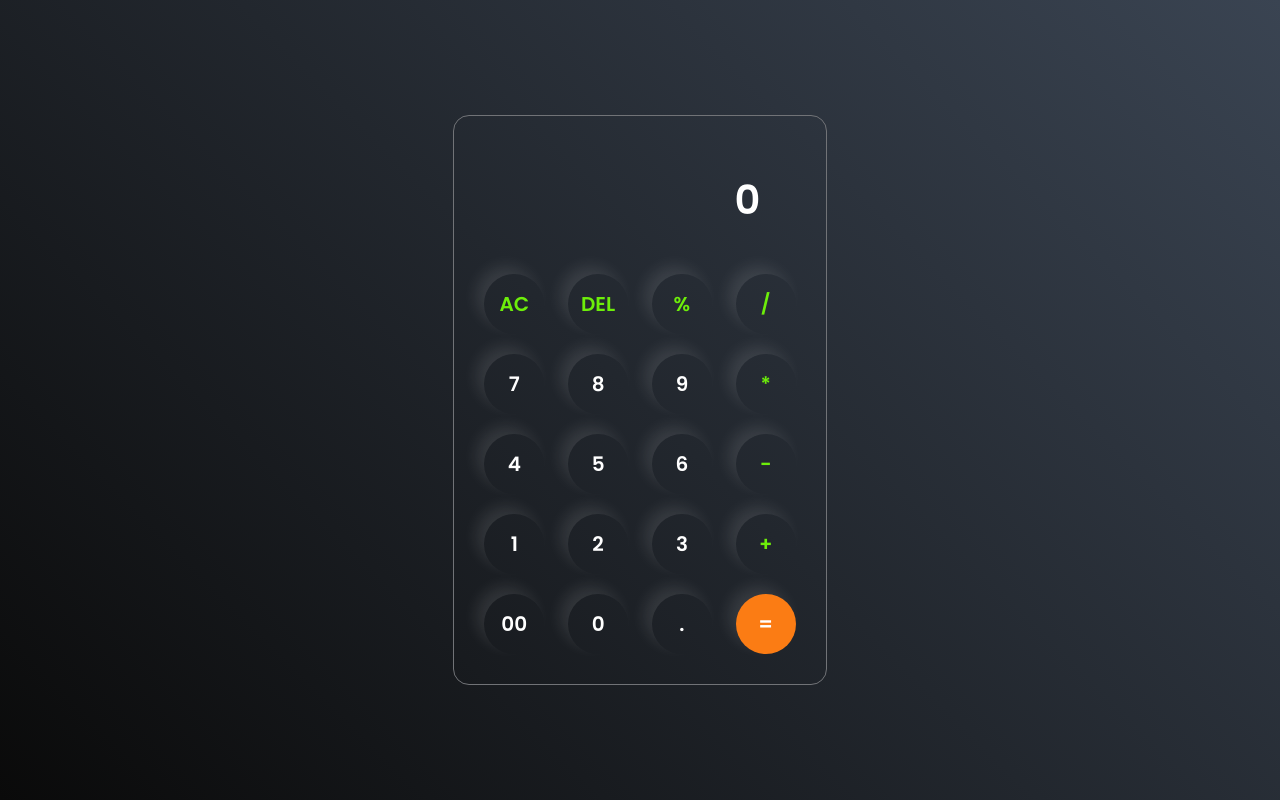
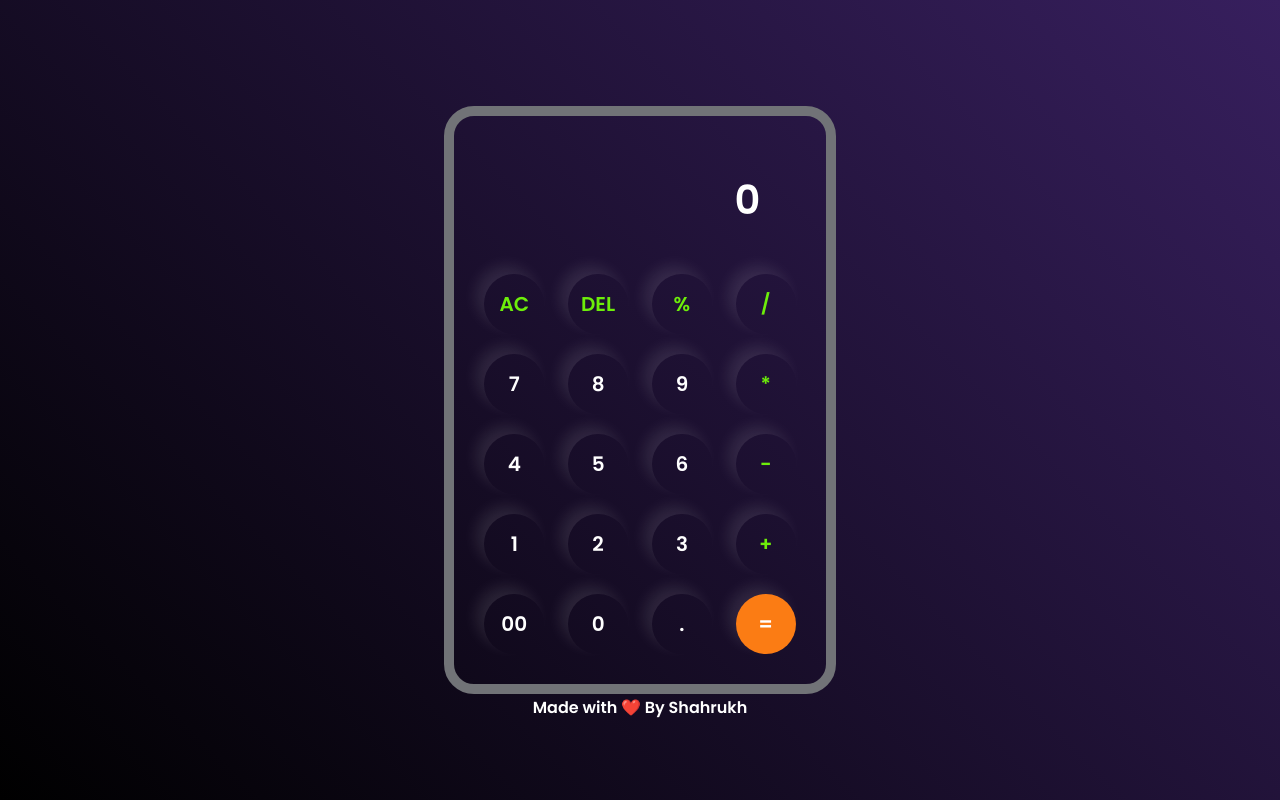
Before and after one commit to ShahrukhJ/Calculator, a plain HTML site: page index.html in a window 1280 px wide. Both pictures are taken after a click on the button "AC". Drawn offline with Linux system fonts and the light colour scheme.

Commit message:
new changes
updated new favicon, increased size of border around calculator , added linkedin link below calculator

```diff
--- a/index.html
+++ b/index.html
@@ -1,21 +1,22 @@
 <!DOCTYPE html>
 <html lang="en">
   <head>
-    <meta charset="UTF-8">
-    <meta http-equiv="X-UA-Compatible" content="IE=edge">
-    <meta name="viewport" content="width=device-width, initial-scale=1.0">
-    <title>Simple_Calculator</title>
-    <link rel="stylesheet" href="style.css">
+    <meta charset="UTF-8" />
+    <meta http-equiv="X-UA-Compatible" content="IE=edge" />
+    <!--meta name="viewport" content="width=device-width, initial-scale=1.0" /-->
+    <title>Calculator(byShahrukh)</title>
+    <link rel="stylesheet" href="style.css" />
+    <link rel="icon" href="photo/wolf.png" type="image/x-icon" />
   </head>
   <body>
     <div class="calculator">
-        <input type="text" placeholder="0" id="inputBox">
+      <input type="text" placeholder="0" id="inputBox" />
 
       <div>
         <button class="operator">AC</button>
         <button class="operator">DEL</button>
         <button class="operator">%</button>
-            <button class="operator" >/</button>
+        <button class="operator">/</button>
       </div>
       <div>
         <button>7</button>
@@ -42,6 +43,17 @@
         <button class="equalBtn">=</button>
       </div>
     </div>
+
+    <footer>
+      <h6></h6>
+        <strong
+          ><a href="https://www.linkedin.com/in/shahrukhjamadar/" target="_blank"
+          >Made with ❤️ By
+          Shahrukh</a
+          ></strong
+        >
+      </h6>
+    </footer>
     <script src="script.js"></script>
   </body>
 </html>
--- a/script.js
+++ b/script.js
@@ -1,35 +1,22 @@
-let input = document.getElementById('inputBox');
-let buttons = document.querySelectorAll('button');
+let input = document.getElementById("inputBox");
+let buttons = document.querySelectorAll("button");
 
-let string  = "";
+let string = "";
 let arr = Array.from(buttons);
-arr.forEach(button => {
-    button.addEventListener('click', (e) =>{
-      try{
-        if (e.target.innerHTML == '=')
-        {
+arr.forEach((button) => {
+  button.addEventListener("click", (e) => {
+    if (e.target.innerHTML == "=") {
       string = eval(string);
       input.value = string;
-        }
-        else if(e.target.innerHTML == 'AC')
-        {
+    } else if (e.target.innerHTML == "AC") {
       string = "";
-            input.value = string
-        }
-        else if(e.target.innerHTML == 'DEL')
-        {
-            string = string.substring(0,string.length-1);
       input.value = string;
-        }
-        else{
+    } else if (e.target.innerHTML == "DEL") {
+      string = string.substring(0, string.length - 1);
+      input.value = string;
+    } else {
       string += e.target.innerHTML;
       input.value = string;
     }
-      }
-      catch(err){
-        console.log('Error:', err.message);
-      input.value = 'Error';
-      string = '';
-      }
-    })
   });
+});
--- a/style.css
+++ b/style.css
@@ -1,47 +1,48 @@
-@import url('https://fonts.googleapis.com/css2?family=Poppins:wght@600&display=swap');
+@import url("https://fonts.googleapis.com/css2?family=Poppins:wght@600&display=swap");
 
-*{
+* {
   margin: 0;
   padding: 0;
   box-sizing: border-box;
-    font-family: 'Poppins', sans-serif;
+  font-family: "Poppins", sans-serif;
 }
 
-body{
+body {
   width: 100%;
   height: 100vh;
   display: flex;
   justify-content: center;
-    align-items:center;
-    background: linear-gradient(45deg,#0a0a0a,#3a4452);
+  align-items: center;
+  background: linear-gradient(45deg, #000000, #371f5e);
 }
 
-.calculator{
-    border: 1px solid #717377;
+.calculator {
+  border: 10px solid #717377;
   padding: 20px;
-    border-radius: 16px;
+  border-radius: 30px;
   background: transparent;
   box-shadow: 0px 3px 15px (113, 115, 119, 0.5);
 }
 
-input{
+input {
   width: 300px;
   border: none;
   padding: 24px;
   margin: 10px;
   background: transparent;
-    box-shadow: 0px 3px 15px rgbs(84,84,84,0.1);
+  box-shadow: 0px 3px 15px rgbs(84, 84, 84, 0.1);
   font-size: 40px;
   text-align: right;
   cursor: pointer;
   color: #ffffff;
+  pointer-events: none;
 }
 
-input::placeholder{
+input::placeholder {
   color: #ffffff;
 }
 
-button{
+button {
   border: none;
   width: 60px;
   height: 60px;
@@ -54,10 +55,24 @@ button{
   cursor: pointer;
 }
 
-.equalBtn{
+.equalBtn {
   background-color: #fb7c14;
 }
 
-.operator{
+.operator {
   color: #6dee0a;
 }
+
+footer {
+  text-align: center;
+  color: #ffffff;
+  padding: 80px 0;
+  position: absolute;
+  width: 100%;
+  bottom: 0;
+}
+
+a {
+  text-decoration: none;
+  color: #ffffff;
+}
```
Also changed, not shown: photo/wolf.png (added). Lines whose indentation alone changed are shown as unchanged.
